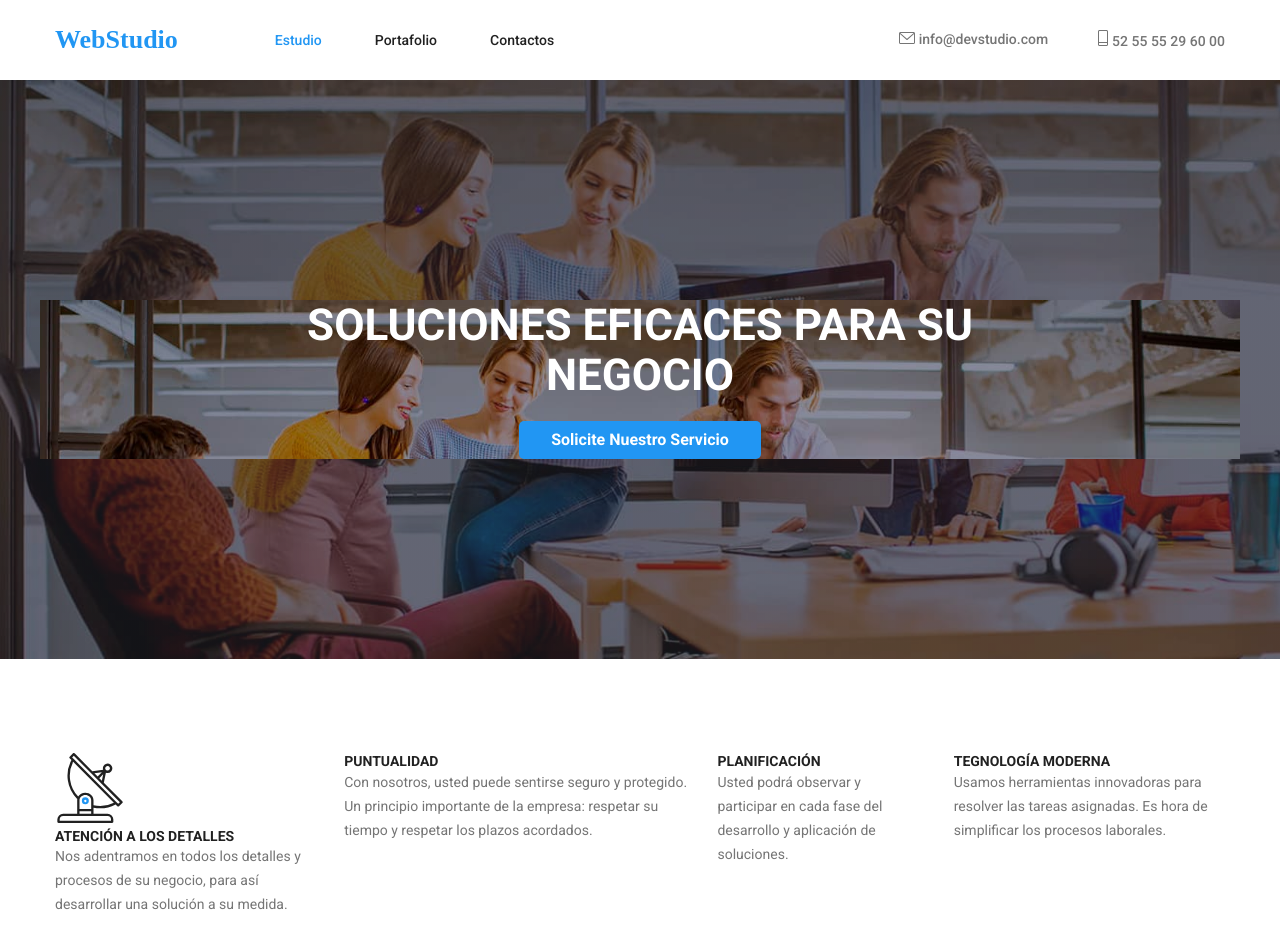
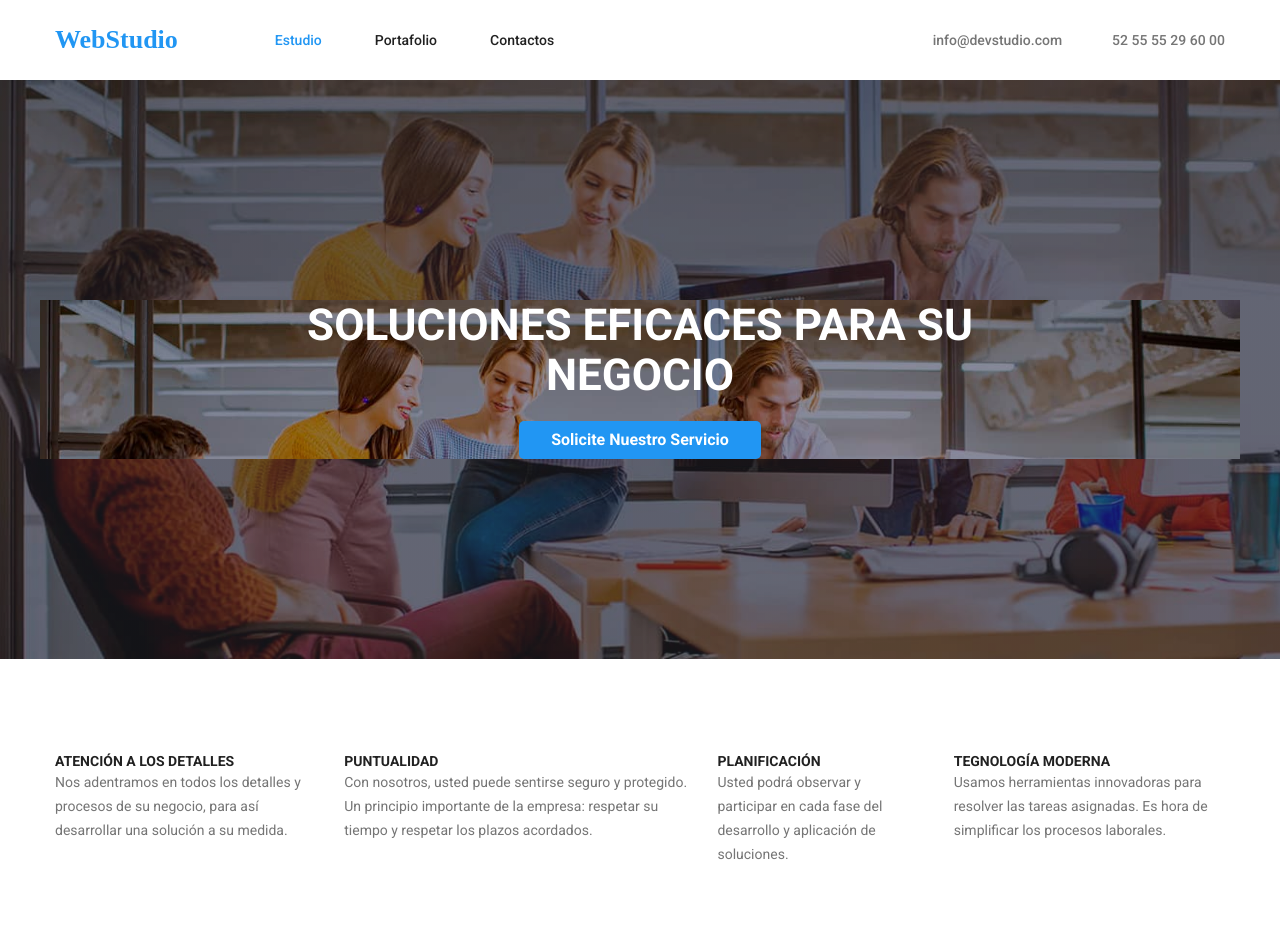
Before and after one commit to barajas777/goit-markup-hw-04, a plain HTML site: page index.html in a window 1280 px wide. Shown: the top 952 px of the page. Drawn offline with Linux system fonts and the light colour scheme; files whose address does not match are found by name.

```diff
--- a/css/styles.css
+++ b/css/styles.css
@@ -144,13 +144,19 @@
   color: #757575;
   text-decoration: none;
 }
-header .nav-info .info-item .info.info:hover {
+header .info-item .info:hover {
   color: #2196f3;
 }
 
-header:hover{
+header :hover{
   fill: #2196f3;
 }
+
+svg path:hover{
+  fill:#2196f3
+}
+
+
 
 path{
   cursor: pointer;
--- a/index.html
+++ b/index.html
@@ -36,34 +36,11 @@
         </nav>
         <ul class="nav-info link">
           <li class="info-item">
-            <svg class="icon-section"
-              width="16"
-              height="12"
-              fill="none"
-              xmlns="http://www.w3.org/2000/svg"
-            >
-              <path
-                d="M14.5 0h-13C.673 0 0 .673 0 1.5v9c0 .827.673 1.5 1.5 1.5h13c.827 0 1.5-.673 1.5-1.5v-9c0-.827-.673-1.5-1.5-1.5Zm0 1c.068 0 .133.014.192.039L8 6.839l-6.692-5.8A.498.498 0 0 1 1.5 1h13Zm0 10h-13a.5.5 0 0 1-.5-.5V2.095l6.672 5.783a.5.5 0 0 0 .656 0L15 2.095V10.5a.5.5 0 0 1-.5.5Z"
-                fill="#757575"
-              />
-            </svg>
             <a class="info" href="mailto:info@devstudio.com"
-              >info@devstudio.com</a
-            >
+              >info@devstudio.com
+            </a>
           </li>
           <li class="info-item">
-            <svg
-              class="icon-section"
-              width="10"
-              height="16"
-              fill="none"
-              xmlns="http://www.w3.org/2000/svg"
-            >
-              <path
-                d="M8.5 0h-7C.673 0 0 .673 0 1.5v13c0 .827.673 1.5 1.5 1.5h7c.827 0 1.5-.673 1.5-1.5v-13C10 .673 9.327 0 8.5 0Zm-7 1h7a.5.5 0 0 1 .5.5V12H1V1.5a.5.5 0 0 1 .5-.5Zm7 14h-7a.5.5 0 0 1-.5-.5V13h8v1.5a.5.5 0 0 1-.5.5Z"
-                fill="#757575"
-              />
-            </svg>
             <a class="info" href="tel:+525555296000">52 55 55 29 60 00</a>
           </li>
         </ul>
@@ -83,21 +60,6 @@
           <h2 hidden>Nuestras Ventajas</h2>
           <ul class="link-letter">
             <li class="advantage-item">
-              <svg
-                width="70"
-                height="70"
-                fill="none"
-                xmlns="http://www.w3.org/2000/svg"
-              >
-                <path
-                  d="m67.316 48.339-18.47-18.605 2.05-10.097a4.655 4.655 0 0 0 1.66.319h.014a4.723 4.723 0 1 0-4.394-3.14l-10.85 1.325L19.628.35a1.166 1.166 0 0 0-.824-.35c-.306.002-.6.124-.817.34L14.68 3.63a1.167 1.167 0 0 0 0 1.65l1.78 1.805a32.686 32.686 0 0 0 5.511 38.638c.094.09.202.161.32.213a6.77 6.77 0 0 0-.114 1.197v13.534h-14A5.84 5.84 0 0 0 2.342 66.5v2.333c0 .645.523 1.167 1.167 1.167h53.667c.644 0 1.166-.522 1.166-1.167V66.5a5.84 5.84 0 0 0-5.833-5.833h-14v-5.998c2.193.46 4.428.694 6.669.7a32.483 32.483 0 0 0 15.4-3.901l1.79 1.8c.216.221.513.347.823.35.306-.002.6-.124.817-.34l3.308-3.29a1.167 1.167 0 0 0 0-1.65ZM50.925 13.635a2.333 2.333 0 1 1 1.645 3.987h-.008a2.333 2.333 0 0 1-1.633-3.987h-.004ZM48.178 21.3l-1.309 6.444-2.571-2.587 3.88-3.857Zm-1.325-1.973-4.2 4.176-3.25-3.267 7.45-.909ZM52.509 63a3.5 3.5 0 0 1 3.5 3.5v1.167H4.676V66.5a3.5 3.5 0 0 1 3.5-3.5h44.333Zm-16.333-4.667v2.334H24.509v-2.334h11.667ZM24.509 56v-8.867c0-2.83 2.617-5.133 5.833-5.133 3.217 0 5.834 2.303 5.834 5.133V56H24.509Zm14-3.71v-5.157c0-4.117-3.663-7.466-8.167-7.466a8.312 8.312 0 0 0-7.177 3.907A30.34 30.34 0 0 1 18.18 8.82l40.692 40.925a30.233 30.233 0 0 1-20.363 2.544Zm24.695-1.496-1.644-1.653L18.792 6.116l-1.65-1.655 1.65-1.645L36.15 20.272c.008 0 .013.015.021.021l28.688 28.856-1.655 1.645Z"
-                  fill="#212121"
-                />
-                <path
-                  d="M30.353 44.333h-.01a3.5 3.5 0 0 0-.011 7h.01a3.5 3.5 0 1 0 .01-7Zm.816 4.328a1.167 1.167 0 1 1-.827-1.994 1.166 1.166 0 0 1 .817 1.993h.01Z"
-                  fill="#2196F3"
-                />
-              </svg>
               <h3 class="advantage-title">ATENCIÓN A LOS DETALLES</h3>
               <p class="advantage-paragraph">
                 Nos adentramos en todos los detalles y procesos de su negocio,
```
Also changed, not shown: css/symbol-defs.svg (added).
